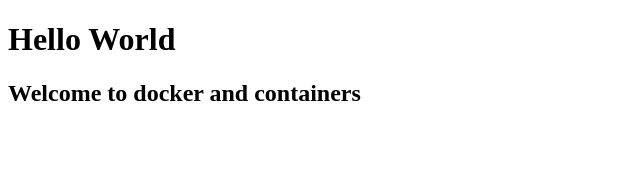
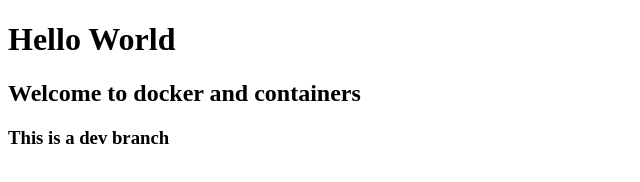
Before and after one commit to calvin-li-developer/netcom-webui-app, a plain HTML site: page index.html in a window 1280 px wide. Shown: the whole page, without its empty margins (0-640 px from the left). Drawn offline with Linux system fonts and the light colour scheme.

Commit message:
update index.html in dev branch

```diff
--- a/index.html
+++ b/index.html
@@ -8,5 +8,6 @@
 <body>
     <h1>Hello World</h1>
     <h2>Welcome to docker and containers</h2>
+    <h3>This is a dev branch</h3>
 </body>
 </html>
```
